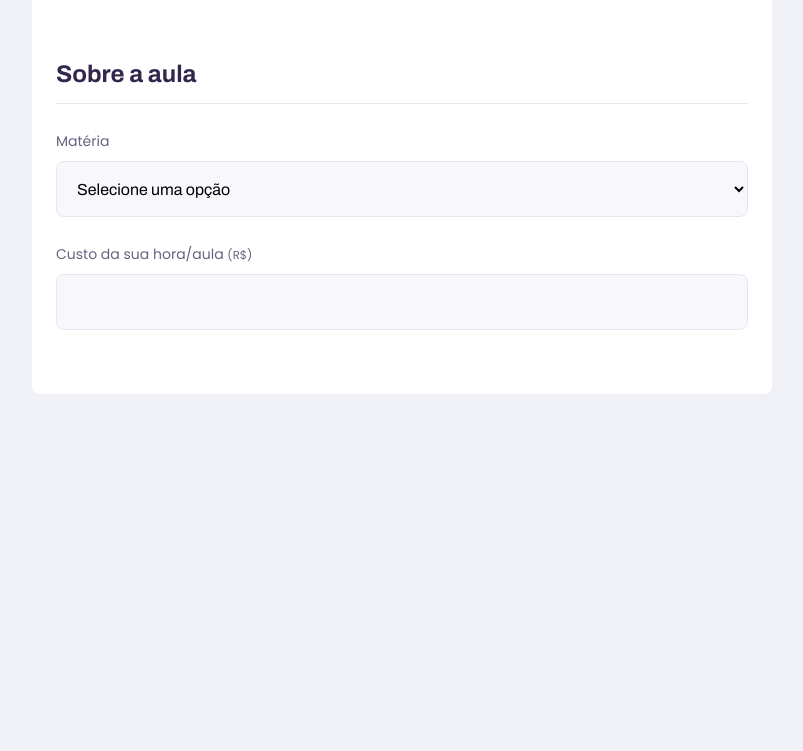
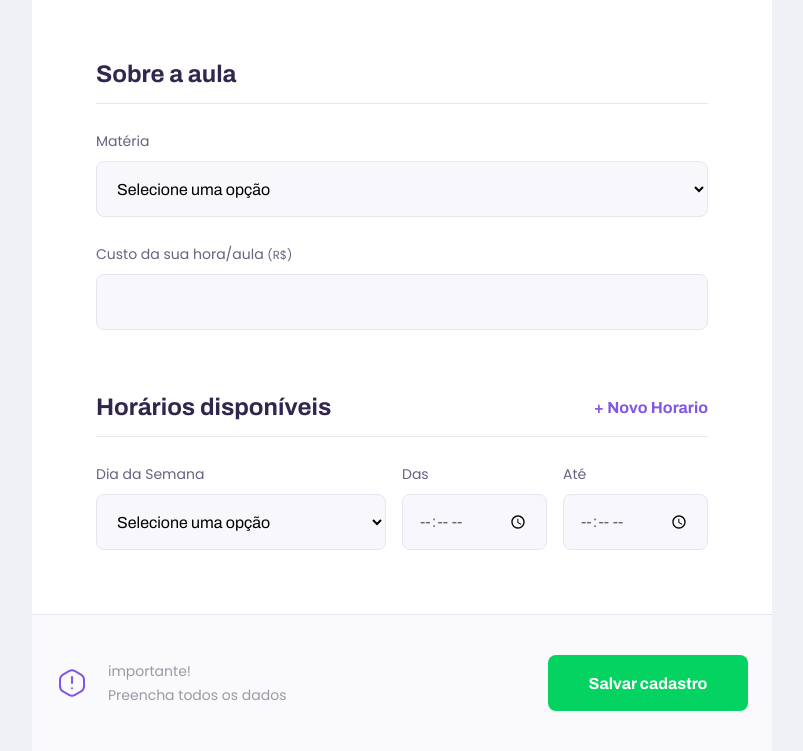
Before and after one commit to Belluominus/NLW, a plain HTML site: page give-classes.html in a window 1280 px wide. Shown: the part 981-1732 px from the top of the page, without its empty margins (238-1041 px from the left). Before the commit the page ends 1375 px from the top, so only its background shows below. Drawn offline with Linux system fonts and the light colour scheme.

Commit message:
NLW Setimo commit

```diff
--- a/give-classes.html
+++ b/give-classes.html
@@ -8,6 +8,7 @@
   <link rel="stylesheet" href="./styles/partials/header.css">
   <link rel="stylesheet" href="./styles/partials/page-give-classes.css">
   <link href="https://fonts.googleapis.com/css2?family=Archivo:wght@400;700&amp;family=Poppins:wght@400;600&amp;display=swap" rel="stylesheet">
+  <script src="./scripts/addField.js" defer></script>
   <title>Proffy | Sua plataforma de estudos online</title>
 </head>
 <body id="page-give-classes">
@@ -25,7 +26,7 @@
       </div>
     </header>
     <main>
-      <form id="crate-class">
+      <form id="create-class">
         <fieldset>
           <legend>Seus dados</legend>
 
@@ -79,10 +80,44 @@
           </div>
         </fieldset>
 
-        <fieldset>
-
+        <fieldset id="schedule-items">
+          <legend>Horários disponíveis
+            <button type="button" id="add-time">+ Novo Horario</button>
+          </legend>
+          <div class="schedule-item">
+            <div class="select-block">
+              <label for="weekday">Dia da Semana</label>
+              <select name="weekday[]" required>
+                <option value="">Selecione uma opção</option>
+                <option value="0">Domingo</option>
+                <option value="1">Segunda-feira</option>
+                <option value="2">Terça-feira</option>
+                <option value="3">Quarta-feira</option>
+                <option value="4">Quinta-feira</option>
+                <option value="5">Sexta-feira</option>
+                <option value="6">Sbado</option>
+              </select>
+            </div>
+            <div class="input-block">
+              <label for="time_from">Das</label>
+              <input type="time" name="time_from[]" required>
+            </div>
+            <div class="input-block">
+              <label for="time_to">Até</label>
+              <input type="time" name="time_to[]" required>
+            </div>
+          </div>
         </fieldset>
       </form>
+
+      <footer>
+        <p>
+          <img src="./images/icons/warning.svg" alt="Aviso importante">
+          importante! <br>
+          Preencha todos os dados
+        </p>
+        <button type="submit" form="create-class">Salvar cadastro</button>
+      </footer>
     </main>
   </div>
 </body>
--- /dev/null
+++ b/scripts/addField.js
@@ -0,0 +1,19 @@
+//Seach button
+document.querySelector('#add-time')
+//On click in button
+.addEventListener('click', cloneField)
+
+//Execult action
+function cloneField(){
+  //Duplicate field
+  const newFieldContainer = document.querySelector('.schedule-item').cloneNode(true)
+
+  //Clean field
+  const fields = newFieldContainer.querySelectorAll('input')
+  fields.forEach(element = function(field) {
+    field.value = '';
+  });
+
+  //Incert the field on page
+  document.querySelector('#schedule-items').appendChild(newFieldContainer)
+}
--- a/styles/partials/page-give-classes.css
+++ b/styles/partials/page-give-classes.css
@@ -31,6 +31,19 @@
   padding-bottom: 1.6rem;
   border-bottom: 1px solid var(--color-line-in-white);
 }
+#page-give-classes fieldset legend button{
+  background: none;
+  border: 0;
+  color: var(--color-primary);
+  font-weight: 700;
+  font-size: 1.6rem;
+  font-family: Archivo;
+  cursor: pointer;
+  transition: 0.2s;
+}
+#page-give-classes fieldset legend button:hover{
+  color: var(--color-primary-dark);
+}
 #page-give-classes fieldset+fieldset{
   margin-top: 6.4rem;
 }
@@ -41,8 +54,77 @@
   margin-top: 2.4rem;
 
 }
+#page-give-classes main footer{
+  padding: 4rem 2.4rem;
+  background: var(--color-box-footer);
+  border-top: 1px solid var(--color-line-in-white);
+  margin-top: 6.4rem;
+}
+#page-give-classes main footer p{
+  display: flex;
+  align-items: center;
+  justify-content: center;
+  font-size: 1.4rem;
+  line-height: 2.4rem;
+  color: var(--color-text-complement);
+}
+#page-give-classes main footer p img{
+  margin-right: 2rem;
+}
+#page-give-classes main footer button{
+  width: 100%;
+  height: 5.6rem;
+  background: var(--color-secondary);
+  color: var(--color-button-text);
+  border: 0;
+  border-radius: 0.8rem;
+  cursor: pointer;
+  font-weight: 700;
+  font-size: 1.6rem;
+  font-family: Archivo;
+  display: flex;
+  align-items: center;
+  justify-content: center;
+  text-decoration: none;
+  transition: 0.2s;
+  margin-top: 3.2rem;
+}
+#page-give-classes main footer button:hover{
+  background: var(--color-secondary-dark);
+}
+.schedule-item+.schedule-item{
+  margin-top: 3.2rem;
+  padding-top: 3.2rem;
+  border-top: 1px solid var(--color-line-in-white);
+}
 @media(min-width: 700px){
   #page-give-classes #container{
     max-width: 100vw;
   }
+  #page-give-classes .page-heade .header-content{
+    margin-bottom: 0;
+  }
+  #page-give-classes main fieldset{
+    padding: 0 64px;
+  }
+  .schedule-item{
+    display: grid;
+    grid-template-columns: 2fr 1fr 1fr;
+    column-gap: 1.6rem;
+  }
+  #page-give-classes #schedule-items .select-block+.input-block,
+  #page-give-classes #schedule-items .input-block+.input-block{
+    margin-top: 0;
+  }
+
+  #page-give-classes main footer{
+    padding-top: 40px 64px;
+    display: flex;
+    align-items: center;
+    justify-content: space-between;
+  }
+  #page-give-classes main footer button{
+    margin-top: 0;
+    width: 200px;
+  }
 }
```
